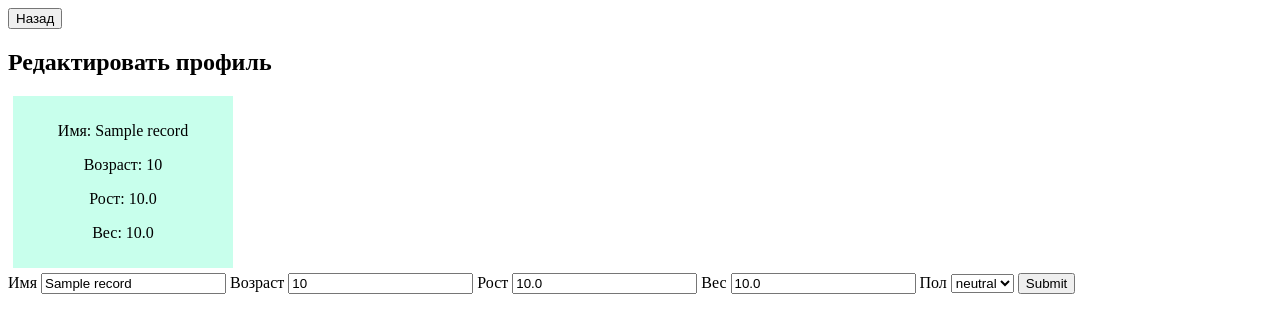
After one commit to Ramazan2002/Informatika, a Django app: page /profile/1/change in a window 1280 px wide. The commit adds this page. Shown: the top 333 px of the page. Run offline with Django 3.2, Linux system fonts and the light colour scheme; tables that the repository leaves empty hold one stand-in row (values such as "Sample post").

Commit message:
HW 9 Pro and Lite

```diff
--- a/django_sand/firstapp/forms.py
+++ b/django_sand/firstapp/forms.py
@@ -1,4 +1,6 @@
 from django import forms
+from django.core.exceptions import ValidationError
+from django.utils.translation import ugettext_lazy as _
 
 SIZES = (
 	('xxs', 'XXS'),
@@ -22,4 +24,28 @@ class SimpleTextForm(forms.Form):
 	height = forms.FloatField()
 	weight = forms.FloatField()
 	gender = forms.ChoiceField(choices=GENDERS)
-	size = forms.ChoiceField(choices = SIZES, widget=forms.RadioSelect)
+	size = forms.ChoiceField(choices = SIZES, widget=forms.RadioSelect, required=False)
+
+	def clean_name(self):
+		data = self.cleaned_data['name']
+		if not data.isalpha():
+			raise ValidationError(_('Имя должно содержать только буквы'), code='invalid')
+		return data
+
+	def clean_age(self):
+		data = self.cleaned_data['age']
+		if not 14 <= data <= 80:
+			raise ValidationError(_('Возраст от 14 до 80 лет'), code='invalid')
+		return data
+
+	def clean_height(self):
+		data = self.cleaned_data['height']
+		if not 100 <= data <= 200:
+			raise ValidationError(_('Рост от 100 до 200 см.'), code='invalid')
+		return data
+
+	def clean_weight(self):
+		data = self.cleaned_data['weight']
+		if not 30 <= data <= 200:
+			raise ValidationError(_('Вес от 30 до 200'), code='invalid')
+		return data
--- a/django_sand/firstapp/views.py
+++ b/django_sand/firstapp/views.py
@@ -1,4 +1,4 @@
-from django.shortcuts import render, redirect
+from django.shortcuts import render, redirect, HttpResponse, get_object_or_404
 from .forms import SimpleTextForm
 from .models import Record
 # Create your views here.
@@ -68,14 +68,54 @@ def profile(request):
         form = SimpleTextForm()
     return render(request, 'profile.html', context={'form': form})
 
+
+def change_profile(request, pk):
+    obj = get_object_or_404(Record, id=pk)
+    if request.method == 'GET':
+        form = SimpleTextForm()
+        return render(request, 'change_profile.html', context={'obj': obj, 'form': form})
+
+    else:
+        form = SimpleTextForm(request.POST)
+        if form.is_valid():
+            name = form.cleaned_data['name']
+            age = form.cleaned_data['age']
+            height = form.cleaned_data['height']
+            weight = form.cleaned_data['weight']
+            gender = form.cleaned_data['gender']
+            imt = round(weight / (height / 100) ** 2, 2)
+            if gender == 'm':
+                obr = 'Mr'
+            elif gender == 'f':
+                obr = 'Ms'
+            else:
+                obr = 'Not a human'
+            obj.name = name
+            obj.age = age
+            obj.weight = weight
+            obj.height = height
+            obj.gender = gender
+            obj.imt = imt
+            obj.obraschenie = obr
+            obj.save()
+
+            return redirect('/news')
+        return HttpResponse('wtf')
+
+def delete_profile(request, pk):
+    obj = get_object_or_404(Record, id=pk)
+    if request.method == "GET":
+        return render(request, 'delete_profile.html', {'obj': obj})
+
+    else:
+        answer = request.POST['answer']
+        if answer == "Yes":
+            obj.delete()
+            return redirect('/news')
+        else:
+            return redirect('/profile')
+
 def news(request):
-    global C
-    k = C + 1
-    C += 1
-    after_k = 'раз'
+    objects = Record.objects.all()
     if request.method == "GET":
-        if k % 10 in BAD_NUMS and ((k < 100 and (k > 20 or k<10)) or (k > 100 and (k > 20 or k < 10))):
-            after_k = 'раза'
-        return render(request, 'news.html', context={'count': k, 'after_k': after_k})
-    else:
-        pass
+        return render(request, 'news.html', context={'objects': objects})
--- a/django_sand/infa_django/urls.py
+++ b/django_sand/infa_django/urls.py
@@ -15,10 +15,12 @@ Including another URLconf
 """
 from django.contrib import admin
 from django.urls import path
-from firstapp.views import main, profile, news
+from firstapp.views import main, profile, news, change_profile, delete_profile
 
 urlpatterns = [
     path('main/', main, name='main'),
     path('profile/', profile, name='profile'),
     path('news/', news, name='news'),
+    path('profile/<int:pk>/change', change_profile, name='change_profile'),
+    path('profile/<int:pk>/delete', delete_profile, name='delete_profile')
 ]
--- /dev/null
+++ b/django_sand/templates/change_profile.html
@@ -0,0 +1,49 @@
+<!DOCTYPE html>
+<html lang="en">
+<head>
+    <meta charset="UTF-8">
+    <title>Account</title>
+    <style>
+        .record {
+            width: 200px;
+            height: 100%;
+            background: rgba(111, 255, 204, 0.38);
+            padding: 10px;
+            margin: 5px;
+        }
+
+    </style>
+</head>
+<body>
+    <button type="button" onclick="history.back()">Назад</button>
+    <h2>Редактировать профиль</h2>
+    <div align='center' class="record">
+        <p>Имя: {{ obj.name }}</p>
+        <p>Возраст: {{ obj.age }}</p>
+        <p>Рост: {{ obj.height }}</p>
+        <p>Вес: {{ obj.weight }}</p>
+    </div>
+    <form method="post" action="{% url 'change_profile' obj.id %}">
+        {% csrf_token %}
+        <label for="name">Имя</label>
+        <input type="text" name="name" value="{{ obj.name }}">
+
+        <label for="age">Возраст</label>
+        <input type="number" name="age" value="{{ obj.age }}">
+
+        <label for="height">Рост</label>
+        <input type="number" name="height" value="{{ obj.height }}">
+
+        <label for="weight">Вес</label>
+        <input type="number" name="weight" value="{{ obj.weight }}">
+
+        <label for="gender">Пол</label>
+        <select id="gender" name="gender">
+            <option value="n">neutral</option>
+            <option value="f">female</option>
+            <option value="m">male</option>
+        </select>
+        <input type="submit">
+    </form>
+</body>
+</html>
--- a/django_sand/templates/profile.html
+++ b/django_sand/templates/profile.html
@@ -33,7 +33,7 @@
     <form method="POST" action={% url 'profile' %}>
         {% csrf_token %}
         {{ form.as_p }}
-        <input type="submit" />
+        <input type="submit">
     </form>
     {% endif %}
 </body>
```
Also changed, not shown: django_sand/templates/delete_profile.html (added, +14 -0 lines), django_sand/templates/news.html (+25 -2 lines).
